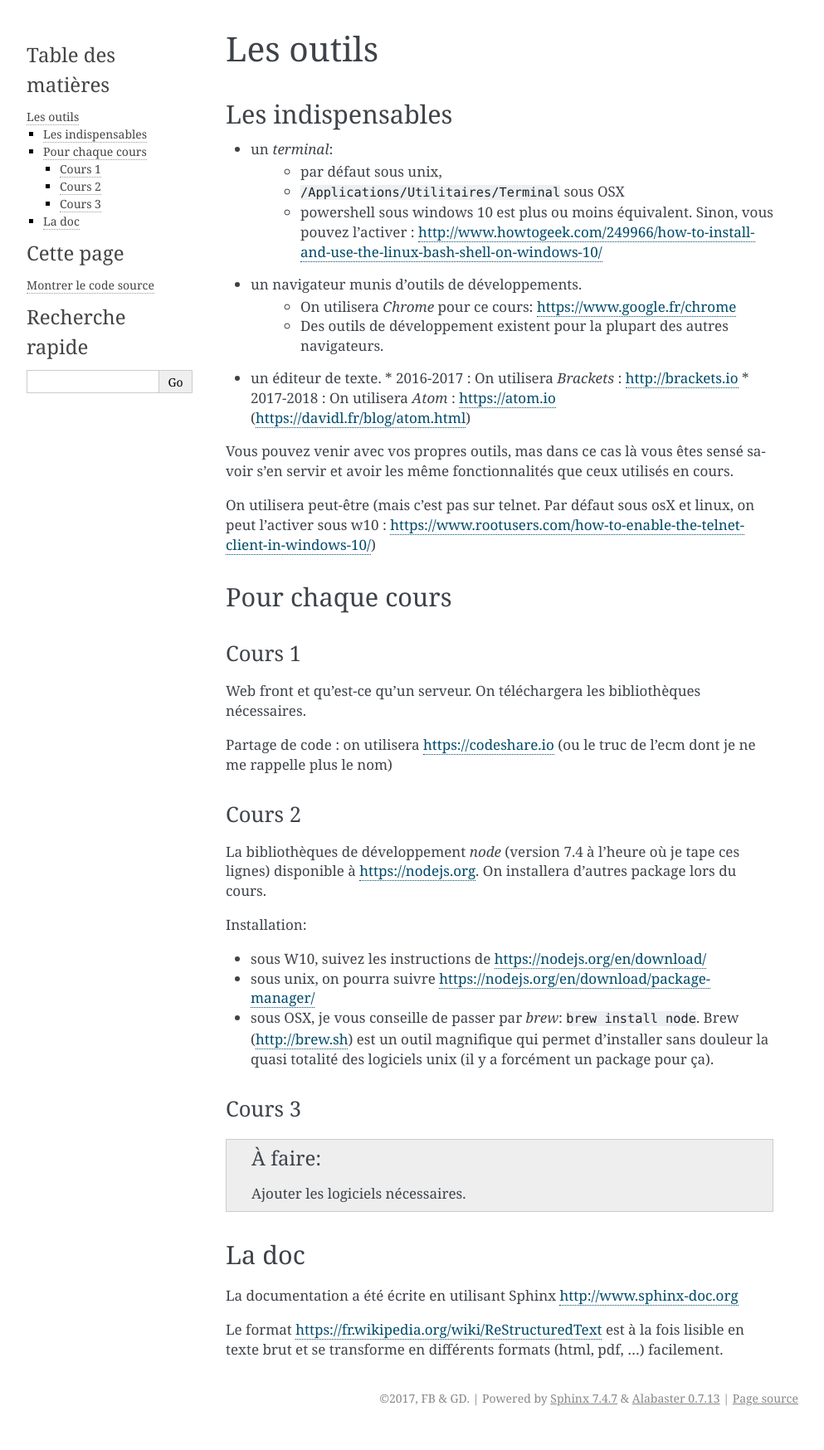
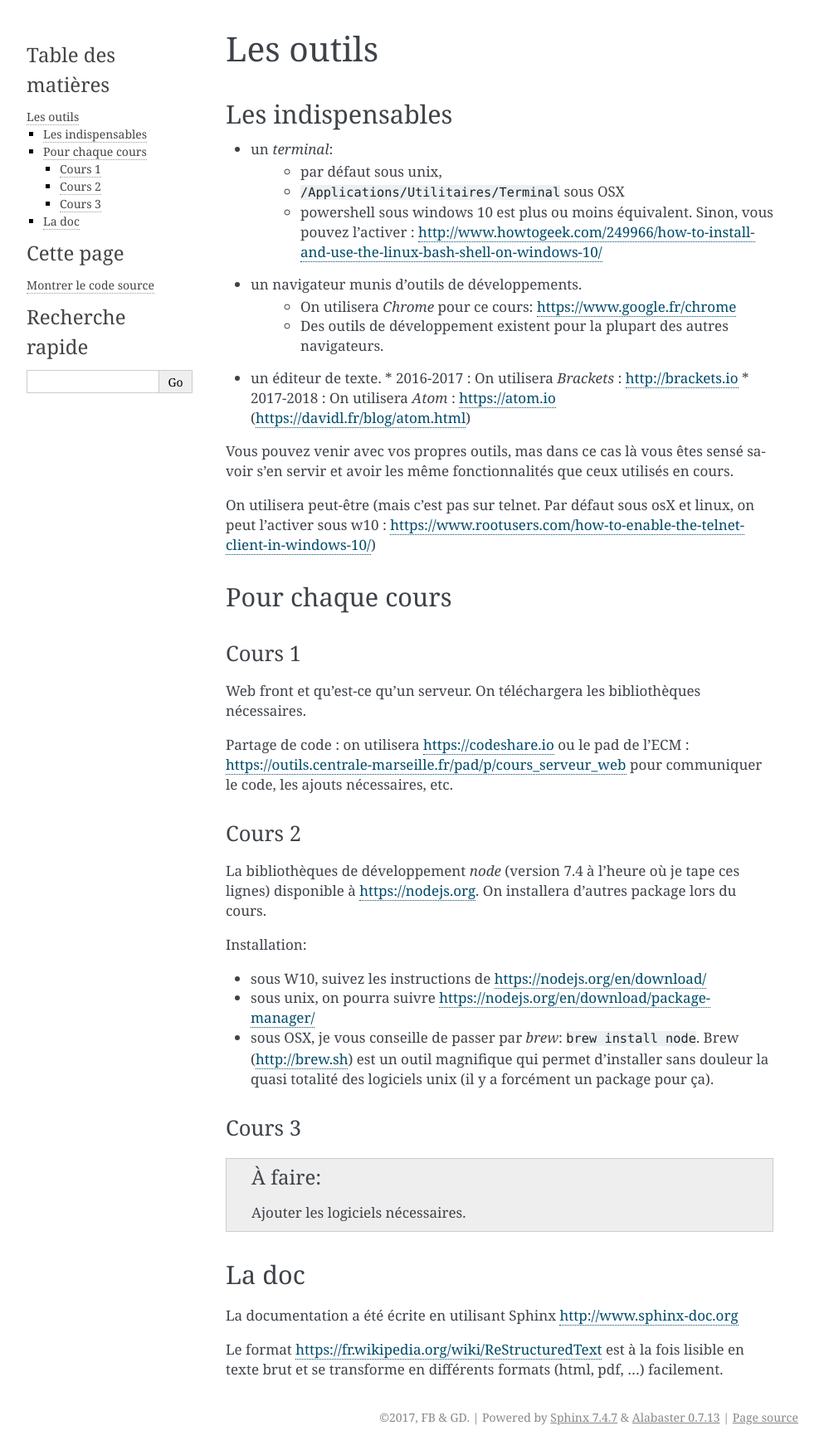
Before and after one commit to FrancoisBrucker/web_serveur, a Sphinx documentation site: the page built from source/outils.rst, in a window 1280 px wide. Shown: the whole page at 83% size, without its empty margins (148-1141 px from the left). Built offline with Sphinx 7.4.7, drawn with Linux system fonts in a browser that asks for light colours; before the commit the page ends 1725 px from its top, so only the background shows below that.

Commit message:
Thomas LECLERE : Correction "Cours1"/"Partage de code"

```diff
--- a/source/outils.rst
+++ b/source/outils.rst
@@ -34,7 +34,7 @@ Cours 1
 
 Web front et qu'est-ce qu'un serveur. On téléchargera les bibliothèques nécessaires.
 
-Partage de code : on utilisera https://codeshare.io (ou le truc de l'ecm dont je ne me rappelle plus le nom)
+Partage de code : on utilisera https://codeshare.io ou le pad de l'ECM : https://outils.centrale-marseille.fr/pad/p/cours_serveur_web pour communiquer le code, les ajouts nécessaires, etc.
 
 Cours 2
 -------
```
